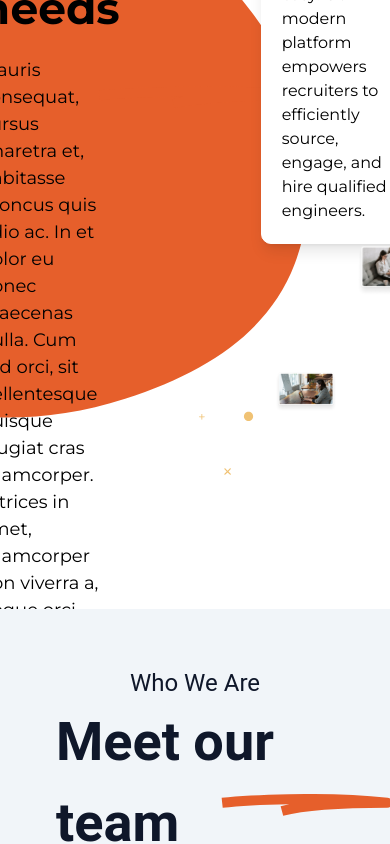
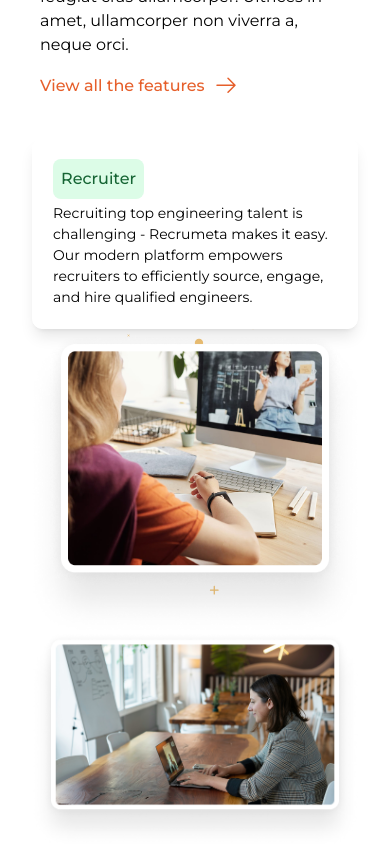
Before and after one commit to Roshan8319/Interview-Front, a React (Vite) app in the folder Frontend/: page / in a window 390 px wide. Shown: the part 3800-4644 px from the top of the page. Built offline with nearby package versions, Linux system fonts and the light colour scheme.

Commit message:
refactor: improve layout and responsiveness of OurProduct component

```diff
--- a/Frontend/src/Components/Landing/OurProduct.jsx
+++ b/Frontend/src/Components/Landing/OurProduct.jsx
@@ -5,7 +5,7 @@ import Picture3 from '../../assets/Picture3.png'
 
 function OurProduct() {
     return (
-        <div className='relative p-4 gap-x-40 w-[90%] h-screen w-full font-[Montserrat] flex items-center justify-center overflow-hidden' >
+        <div className='relative p-4 flex flex-col lg:flex-row gap-y-8 lg:gap-x-40 w-full min-h-screen font-[Montserrat] items-center justify-center overflow-hidden' >
             <div className='absolute inset-0 z-[-10] flex justify-center items-center' >
                 <svg width="140" height="583" viewBox="0 0 140 583" fill="none" xmlns="http://www.w3.org/2000/svg">
                     <path d="M128.023 150.247L131.624 148.354L130.937 152.364L133.851 155.203L129.825 155.788L128.023 159.437L126.223 155.788L122.197 155.203L125.11 152.364L124.422 148.354L128.023 150.247Z" fill="#F0C274" />
@@ -82,14 +82,14 @@ function OurProduct() {
                 </svg>
             </div>
 
-            <div className='w-[40%]' >
-                <div className='text-[44px] font-bold p-2' >
+            <div className='w-full lg:w-[40%] px-4' >
+                <div className='text-[28px] md:text-[36px] lg:text-[44px] font-bold p-2' >
                     <p>Our product tailored for your needs</p>
                 </div>
-                <div className='text-[18px] font-normal p-2' >
+                <div className='text-[16px] lg:text-[18px] font-normal p-2' >
                     <p>Mauris consequat, cursus pharetra et, habitasse rhoncus quis odio ac. In et dolor eu donec maecenas nulla. Cum sed orci, sit pellentesque quisque feugiat cras ullamcorper. Ultrices in amet, ullamcorper non viverra a, neque orci.</p>
                 </div>
-                <div className='flex text-[20px] font-medium justify-start items-center gap-2 p-2' >
+                <div className='flex text-[16px] md:text-[18px] lg:text-[20px] font-medium justify-start items-center gap-2 p-2' >
                     <div className='text-[#E65F2B]'>View all the features</div>
                     <div className='flex items-center justify-center'>
                         <svg width="25" height="25" viewBox="0 0 23 23" fill="none" xmlns="http://www.w3.org/2000/svg">
@@ -100,42 +100,40 @@ function OurProduct() {
             </div>
 
 
-            <div className='w-[40%]' >
-                <div className='w-[100%] flex justify-center gap-x-5 ' >
-                    <div className='w-[225px] h-[auto] p-5 border flex flex-col justify-center items-start gap-y-1 border-[#FFFFFF] shadow-lg rounded-[10px] bg-[#FFFFFF] ' >
-                        <div className=' flex justify-center items-center rounded-lg text-[#166534] bg-[#DCFCE7] text-[20px] font-medium p-2' >
+            <div className='w-full lg:w-[40%] px-4' >
+                <div className='w-full flex flex-col md:flex-row justify-center ' >
+                    <div className='w-full md:w-[225px] h-auto p-5 border flex flex-col justify-center items-start gap-y-1 border-[#FFFFFF] shadow-lg rounded-[10px] bg-[#FFFFFF]' >
+                        <div className='flex justify-center items-center rounded-lg text-[#166534] bg-[#DCFCE7] text-[16px] md:text-[20px] font-medium p-2' >
                             Recruiter
                         </div>
-                        <div className=' text-left' >
+                        <div className='text-left text-[14px] md:text-[16px]' >
                             <p>Recruiting top engineering talent is challenging - Recrumeta makes it easy. Our modern platform empowers recruiters to efficiently source, engage, and hire qualified engineers.</p>
                         </div>
                     </div>
 
-                    <div className='w-[350px] h-[240px] flex self-end'>
-                        <img src={Picture} alt="" />
+                    <div className='w-full md:w-[350px] h-auto md:h-[200px] flex justify-center md:self-end  '>
+                        <img src={Picture} alt="" className='' />
                     </div>
                 </div>
 
-
-                <div className='w-[auto] flex justify-center gap-x-5' >
-                    <div className='w-[500px] h-[295px] flex flex-col justify-center items-start' >
-                        <img src={Picture2} alt="" />
+                <div className='w-full flex flex-col md:flex-row justify-center gap-5 ' >
+                    <div className='w-full md:w-[500px] h-auto md:h-[215px] flex flex-col justify-center ' >
+                        <img src={Picture2} alt="" className='object-contain' />
                     </div>
 
-                    <div className='w-[500px] h-[386px]' >
-                        <img src={Picture3} alt="" />
+                    <div className='w-full md:w-[500px] h-auto md:h-[255px] flex justify-center ' >
+                        <img src={Picture3} alt="" className='object-contain' />
                     </div>
                 </div>
-
             </div>
 
-            <div className='absolute z-[-10] top-20 right-20 translate-y-[50px]' >
+            <div className='absolute z-[-10] top-20 right-20 translate-y-[50px] hidden lg:block' >
                 <svg width="534" height="523" viewBox="0 0 534 523" fill="none" xmlns="http://www.w3.org/2000/svg">
                     <path fill-rule="evenodd" clip-rule="evenodd" d="M507.067 167.128C533.359 219.233 544.932 292.614 520.821 363.026C496.71 433.439 435.139 475.766 349.132 503.76C187.752 556.285 34.6139 488.397 10.7346 421.154C-11.5698 358.346 -0.303894 314.587 55.7311 257.848C111.766 201.108 150.691 160.807 165.349 103.491C179.79 47.0257 198.797 13.3064 242.652 4.49137C290.085 -5.04266 339.969 1.75648 386.78 31.4528C434.536 61.7488 482.608 118.655 507.067 167.128Z" fill="#E65F2B" />
                 </svg>
             </div>
-            {/* vector */}
-            <div className='absolute flex z-[-10] top-[38%] left-[25%]'>
+
+            <div className='absolute z-[-10] top-[38%] left-[25%] hidden lg:flex'>
                 <svg width="211" height="23" viewBox="0 0 211 23" fill="none" xmlns="http://www.w3.org/2000/svg">
                     <path d="M1 9.24283C27.9029 6.82375 125.829 2.1188 206 9.24285C164.385 9.24285 110.163 9.96321 75.252 17.4678" stroke="#E65F2B" stroke-width="10" stroke-linejoin="round" />
                 </svg>
```
